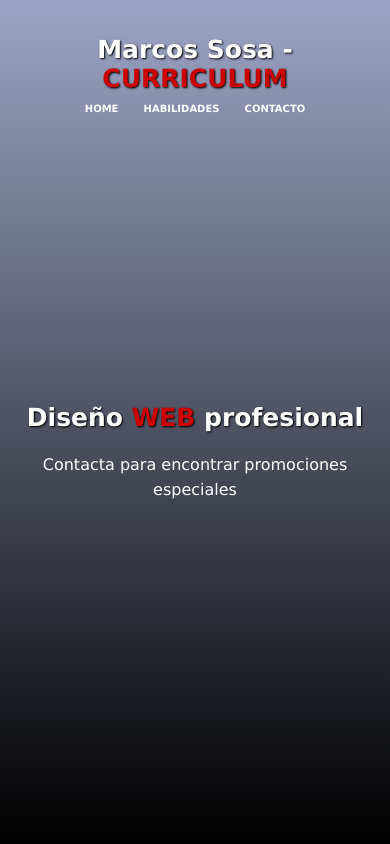
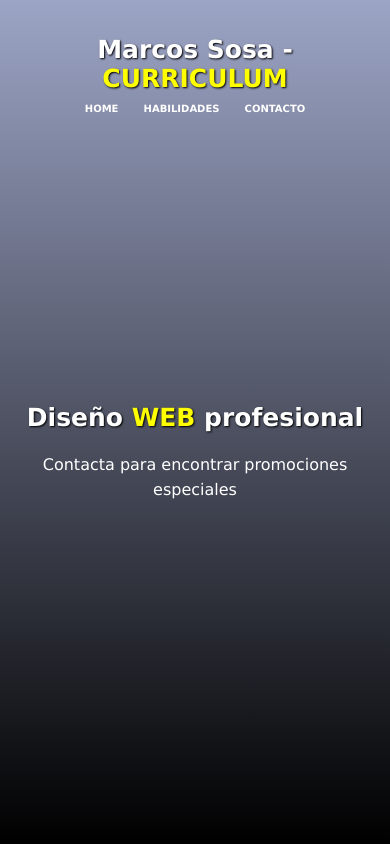
Before and after one commit to MarcosSosa77/MarcosSosa77.github.io, a plain HTML site: page index.html in a window 390 px wide. Shown: the top 844 px of the page. Drawn offline with Linux system fonts and the light colour scheme.

Commit message:
Update estilos.css

```diff
--- a/estilos.css
+++ b/estilos.css
@@ -313,10 +313,10 @@ button:hover
         --main-bg-color : #f0f0f0;
         --gradient-color-A : rgba(0, 24, 119, 0.35);
         --gradient-color-B : rgba(0,0,0,1);
-        --detail-color : rgb(204, 1, 1);
+        --detail-color : yellow;
         --link-main-text-color: #fff;
         --link-bg-color: rgba(0,0,0,0.5);
-        --line-color: rgb(0, 179, 255);
+        --line-color: orange;
         --border-color: #fff;
         --white-color: white;
         --black-color: black;
```
